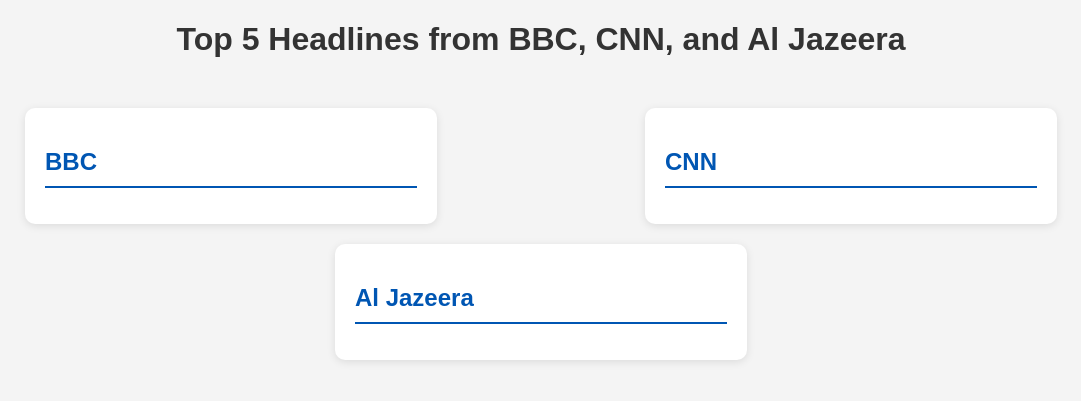
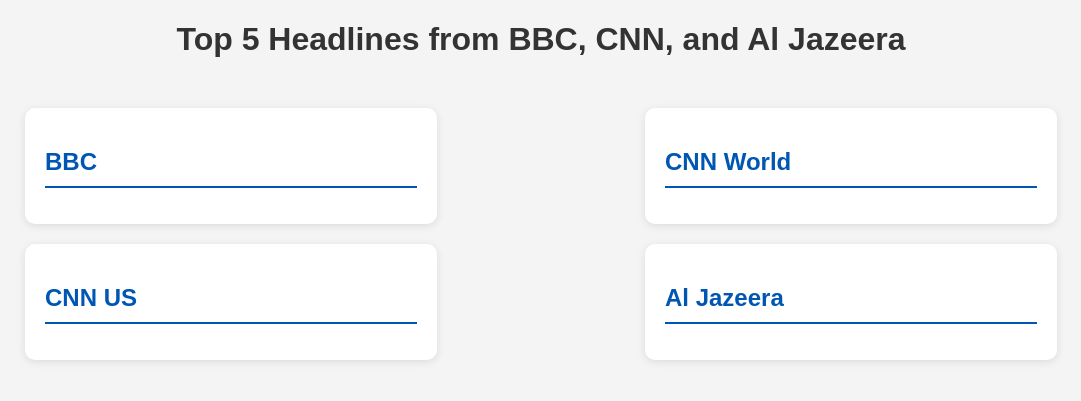
Before and after one commit to philtrachtenberg3/100DaysOfProjects_webScraper, a Flask app: page / in a window 1280 px wide. Shown: the top 401 px of the page, without its empty margins (99-1180 px from the left). Run offline with Flask 3, Linux system fonts and the light colour scheme; data that the repository does not hold is empty.

Commit message:
site works for CNN US, CNN World

```diff
--- a/app.py
+++ b/app.py
@@ -15,7 +15,11 @@
     # Define the websites and their respective selectors for headlines
     sources = {
         "BBC": {"url": "https://www.bbc.com/news", "selector": "h3"},
-        "CNN": {"url": "https://edition.cnn.com/world", "selector": ".cd__headline-text"},
+        "CNN World": {"url": "https://edition.cnn.com/world", "selector": "span.container__headline-text"},
+        "CNN US": {
+            "url": "https://cnn.com",
+            "selector": "body div.scope span.container__headline-text"
+        },
         "Al Jazeera": {"url": "https://www.aljazeera.com/", "selector": "h3.article-card__title span"},
     }
 
--- a/static/debug.js
+++ b/static/debug.js
@@ -2,7 +2,7 @@
 
 // Example: Log the number of headlines on the page
 document.addEventListener('DOMContentLoaded', function() {
-    const headlines = document.querySelectorAll('h3.article-card__title span');
+    const headlines = document.querySelectorAll('span.container__headline-text');
     console.log(`Number of headlines: ${headlines.length}`);
     headlines.forEach((headline, index) => {
         console.log(`${index + 1}: ${headline.innerText}`);
--- a/templates/index.html
+++ b/templates/index.html
@@ -15,7 +15,11 @@
             <h2>{{ source }}</h2>
             <ul>
                 {% for headline in headlines_list %}
-                <li>{{ headline }}</li>
+                    {% if loop.index == 1 %}
+                        <li style="font-weight: bold;">{{ headline }}</li>
+                    {% else %}
+                        <li>{{ headline }}</li>
+                    {% endif %}
                 {% endfor %}
             </ul>
         </div>
```
